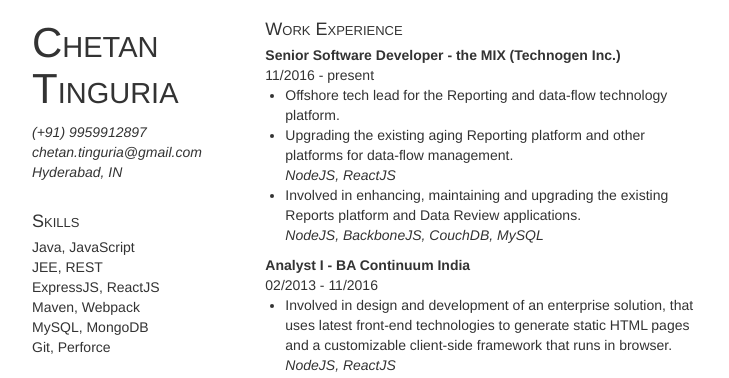
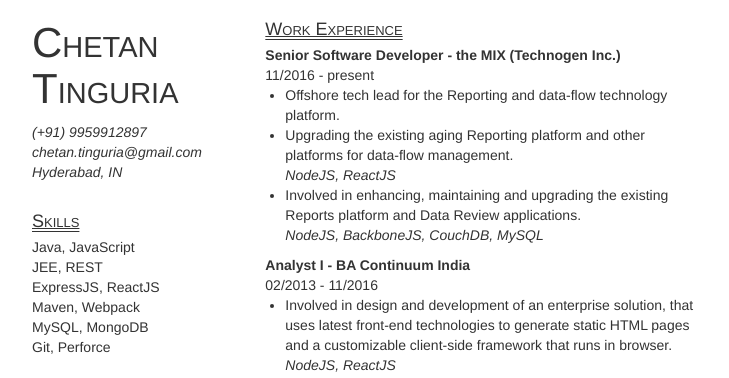
Before and after one commit to cdtinguria/cdtinguria.github.io, a plain HTML site: page resume - one page.html in a window 1280 px wide. Shown: the top 378 px of the page, 273-1002 px from the left. Drawn offline with Linux system fonts and the light colour scheme.

Commit message:
CSS changes for new layout

```diff
--- a/css/app.css
+++ b/css/app.css
@@ -39,3 +39,8 @@ h1, h2, h3, h4, h5, h6 {
 ul {
     padding-left: 20px;
 }
+
+.text-decoration {
+  text-decoration-line: underline;
+  text-decoration-style: double;
+}
```
